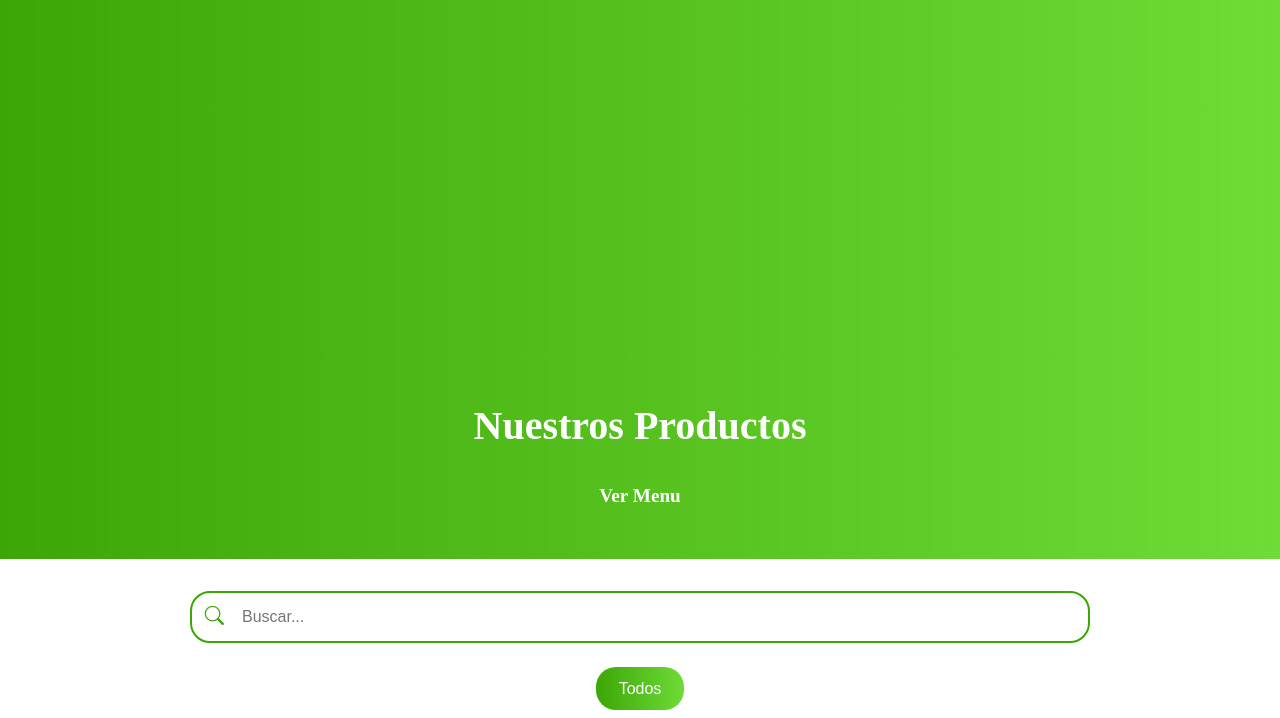
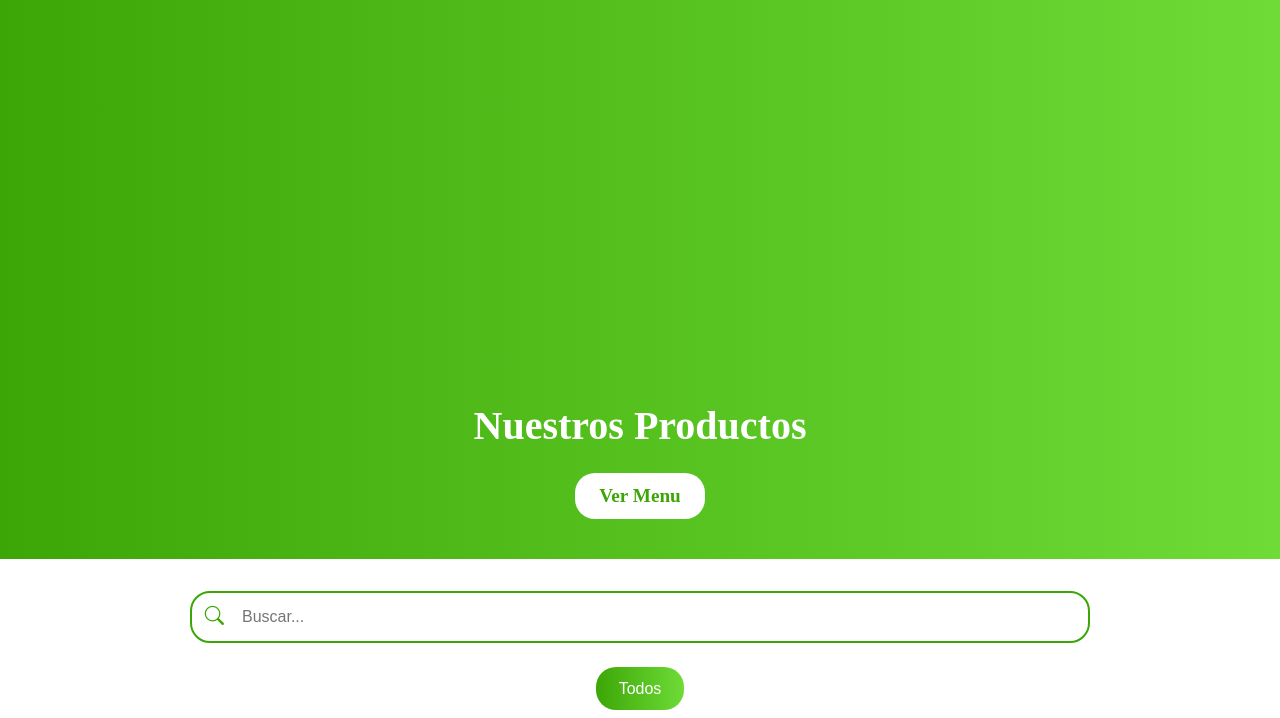
Before and after one commit to JMauRamos/bloom_cafe-IS001, a Django app: page /menu/ in a window 1280 px wide. Shown: the part 150-868 px from the top of the page. Run offline with Django 5.2, Linux system fonts and the light colour scheme; data that the repository does not hold is empty.

Commit message:
Cambios visuales menores para menu

```diff
--- a/IS001v1.0/SWU/IS001v1.0/pedidos/templates/pedidos/mis_pedidos.html
+++ b/IS001v1.0/SWU/IS001v1.0/pedidos/templates/pedidos/mis_pedidos.html
@@ -18,7 +18,7 @@
 
     <section class="busqueda">
         <label for="telefono">Número de teléfono</label>
-        <input type="tel" id="telefono" placeholder="Ej. 8441234567" maxlength="10" inputmode="numeric">
+        <input type="tel" id="telefono" placeholder="Ej. 8441234567" minlength="10" maxlength="12" inputmode="numeric">
         <button id="buscar">Consultar historial</button>
         <p class="nota">Ingresa el número registrado en tus pedidos.</p>
     </section>
--- a/IS001v1.0/SWU/IS001v1.0/static/css/style_clientes.css
+++ b/IS001v1.0/SWU/IS001v1.0/static/css/style_clientes.css
@@ -328,8 +328,8 @@ nav .bi:hover {
     font-weight: bold;
     margin: 0.5rem;
     font-size: 1.2rem;
-    color: var(--degradado_verde);
-    background-image: white;
+    color: var(--verde);
+    background-color: white;
     transition: 300ms ease;
 }
 
```
